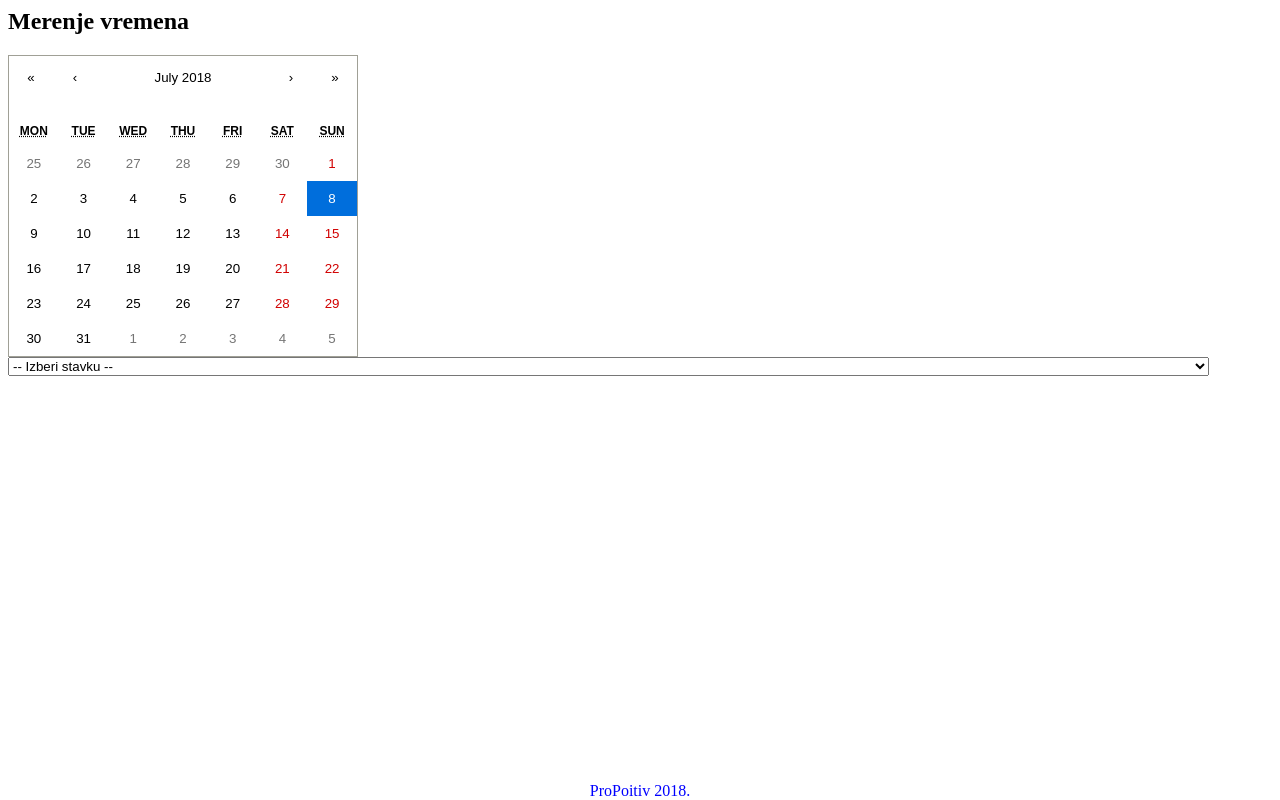
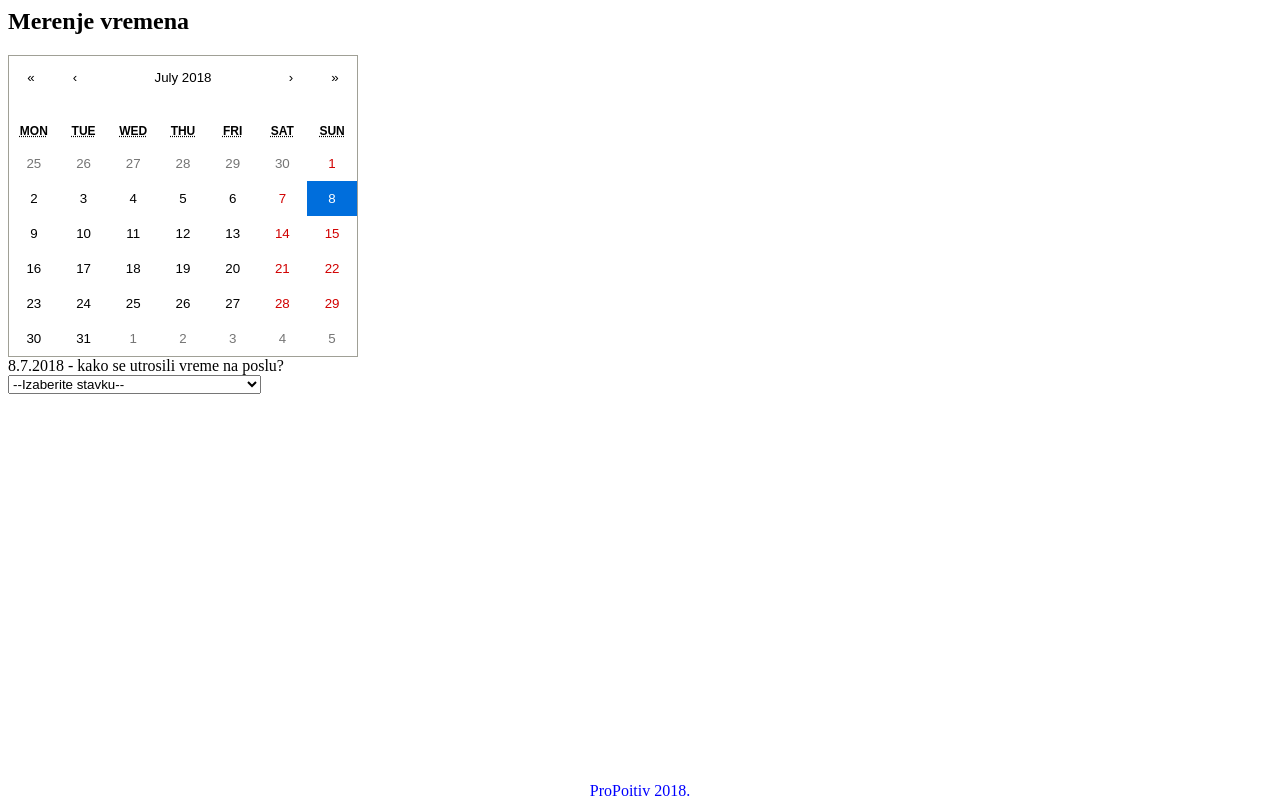
Before and after one commit to vladatr/Time, a React app: page / in a window 1280 px wide. Built offline with nearby package versions, Linux system fonts and the light colour scheme.

Commit message:
Initial 0.4

```diff
--- /dev/null
+++ b/src/Scene/InsertTime/components/SelectNonProjectActivities.js
@@ -0,0 +1,13 @@
+import React from 'react';
+
+class SelectNonProjectActivities extends React.Component {
+    render() {
+        return(
+                <div>
+                    SelectNonProjectActivities
+                </div>
+        )
+    }
+}
+
+export default SelectNonProjectActivities;
--- /dev/null
+++ b/src/Scene/InsertTime/components/SelectOtherTasks.js
@@ -0,0 +1,13 @@
+import React from 'react';
+
+class SelectOtherTasks extends React.Component {
+    render() {
+        return(
+                <div>
+                    SelectOtherTasks
+                </div>
+        )
+    }
+}
+
+export default SelectOtherTasks;
--- /dev/null
+++ b/src/Scene/InsertTime/components/SelectProjectAdditional.js
@@ -0,0 +1,13 @@
+import React from 'react';
+
+class SelectProjectAdditional extends React.Component {
+    render() {
+        return(
+                <div>
+                    SelectProjectAdditional
+                </div>
+        )
+    }
+}
+
+export default SelectProjectAdditional;
--- a/src/Scene/InsertTime/components/SelectProjectTasks.js
+++ b/src/Scene/InsertTime/components/SelectProjectTasks.js
@@ -37,30 +37,37 @@ class SelectProjectTasks extends React.Component {
 
         return(
          <React.Fragment>
-            <div className="select-project-task1">
-        { korak>=0 && <select onChange={this.onChangeSelect1}   value={selectedValues[0]}>
+          { korak>=0 &&  <div className="select-project-task1">
+                             <div>Programi</div>
+                            <select onChange={this.onChangeSelect1}   value={selectedValues[0]}>
                                    <FirstItem />
                                   {nodes[0].children.map( node =>  <option key={node.data.id}  value={node.data.id}>{node.data.name} </option>   ) }
-                                </select> }
-            </div>
-            <div className="select-project-task2">
-        { korak>=1 && <select onChange={this.onChangeSelect2}   value={selectedValues[1]}>
+                                </select>
+            </div> }
+
+        { korak>=1 && <div className="select-project-task2">
+                        <div>Postupci</div>
+                        <select onChange={this.onChangeSelect2}   value={selectedValues[1]}>
                                 <FirstItem />
                                   {nodes[1].children.map( node =>  <option key={node.data.id}  value={node.data.id}>{node.data.name} </option>   ) }
-                                </select> }
-              </div>
-            <div className="select-project-task3">
-        { korak>=2 && <select onChange={this.onChangeSelect3}   value={selectedValues[2]}>
+                                </select>
+              </div> }
+
+        { korak>=2 && <div className="select-project-task3">
+                        <div>Zadaci</div>
+                        <select onChange={this.onChangeSelect3}   value={selectedValues[2]}>
                                 <FirstItem />
                                   {nodes[2].children.map( node =>  <option key={node.data.id}  value={node.data.id}>{node.data.name} </option>   ) }
-                                </select> }
-           </div>
-            <div className="select-project-task4">
-        { korak>=3 && <select onChange={this.onChangeSelect4}   value={selectedValues[3]}>
+                                </select>
+           </div> }
+
+        { korak>=3 && <div className="select-project-task4">
+                         <div>Aktivnosti</div>
+                            <select onChange={this.onChangeSelect4}   value={selectedValues[3]}>
                                     <FirstItem />
                                   {nodes[3].children.map( node =>  <option key={node.data.id}  value={node.data.id}>{node.data.name} </option>   ) }
-                                </select> }
-                </div>
+                                </select>
+                </div> }
          </React.Fragment>
         )
     }
--- a/src/Scene/InsertTime/index.js
+++ b/src/Scene/InsertTime/index.js
@@ -3,14 +3,24 @@ import Calendar from 'react-calendar';
 
 
 import SelectProjectTasks from './components/SelectProjectTasks'
+import SelectProjectAdditional from './components/SelectProjectAdditional'
+import SelectOtherTasks from './components/SelectOtherTasks'
+import SelectNonProjectActivities from './components/SelectNonProjectActivities'
 
 class InsertTime extends React.Component {
 
     state = {
-        date: new Date()
+        date: new Date(),
+        activitieType: 0
+    }
+
+    formatDate(date) {
+        return date.getDate() + "." + (date.getMonth() + 1) + "." + date.getFullYear();
     }
 
     onChangeDate = date => this.setState({ ...this.state, date })
+
+    onChangeSelect = event => this.setState({...this.state, activitieType: event.target.value})
 
     render() {
         return(
@@ -21,10 +31,24 @@ class InsertTime extends React.Component {
                         value={this.state.date}
                     />
                 </div>
-                <SelectProjectTasks />
+                <div className="naslov">{this.formatDate(this.state.date) }  - kako se utrosili vreme na poslu?</div>
+                <select value={this.state.activitieType} onChange={this.onChangeSelect.bind(this)} >
+                    <option value="0">--Izaberite stavku--</option>
+                    <option value="1"> Aktivnosti na predmetu</option>
+                    <option value="2">Aktivnosti vezane za predmet</option>
+                    <option value="3">Aktivnosti koje nisu vezane za predmet</option>
+                    <option value="4">Vreme koje nije vezano za posao</option>
+
+                </select>
+                {this.state.activitieType==1 && <SelectProjectTasks /> }
+                {this.state.activitieType==2 && <SelectProjectAdditional /> }
+                {this.state.activitieType==3 && <SelectOtherTasks /> }
+                {this.state.activitieType==4 && <SelectNonProjectActivities /> }
             </React.Fragment>
         )
     }
 }
 
+
+
 export default InsertTime;
--- a/webpack.config.js
+++ b/webpack.config.js
@@ -57,7 +57,7 @@ const webpackConfig = {
     ],
     devServer: {
         host: 'localhost',
-        port: 8080,
+        port: 8081,
         historyApiFallback: true
     },
     mode: "development"
```
Also changed, not shown: 1 other file (tests, documents, lock files or other folders).
